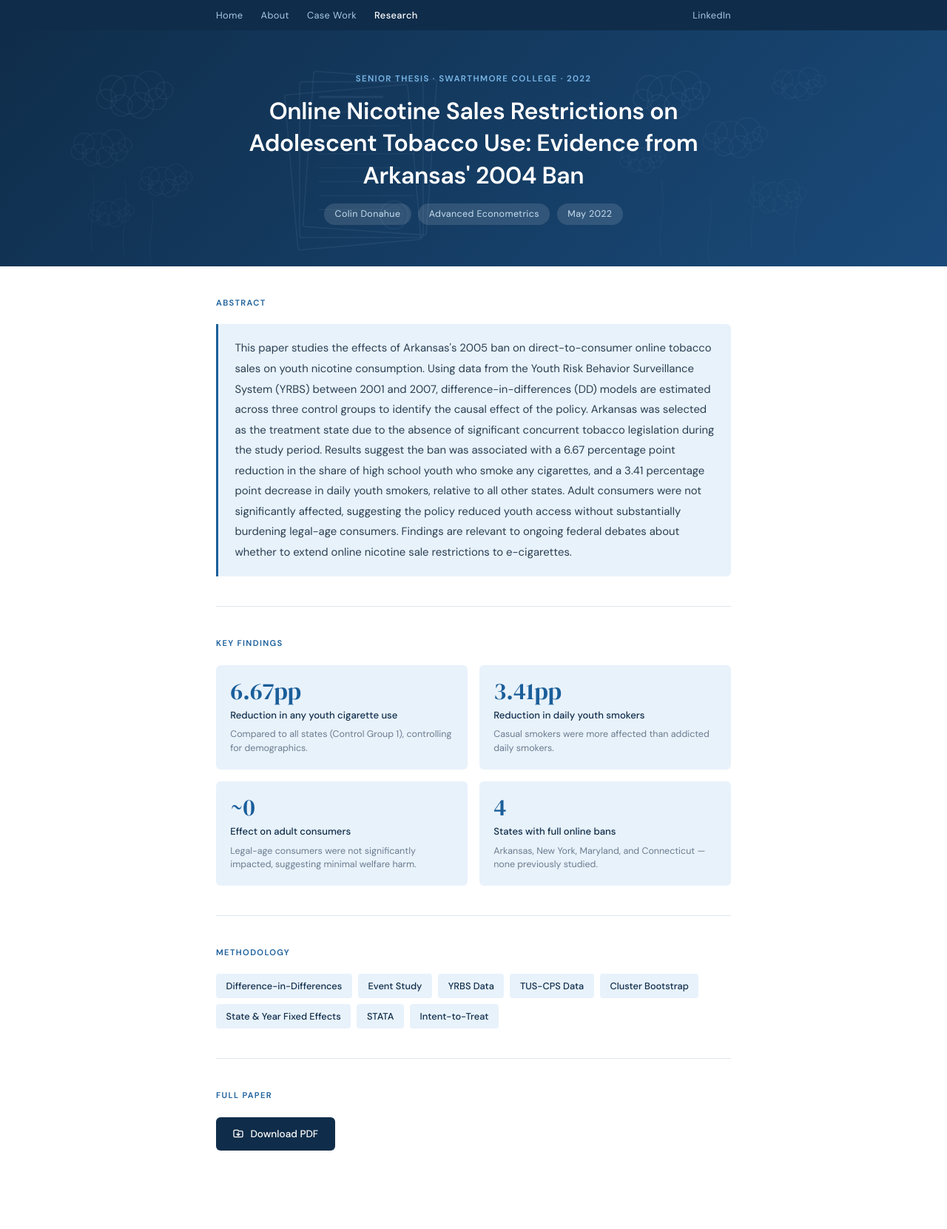
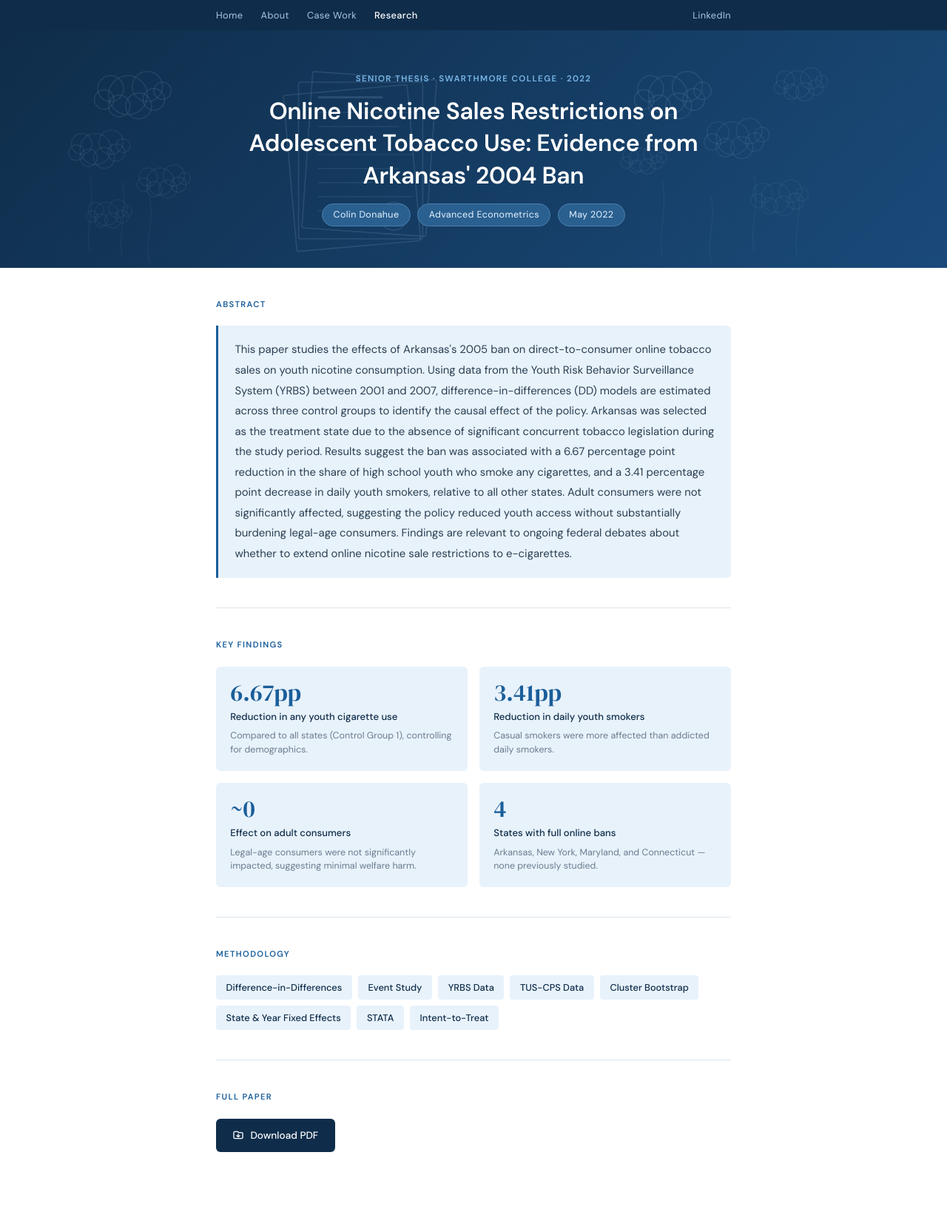
Before and after one commit to colindonahue123-ui/colindonahue123-ui.github.io, a Jekyll site: the page thesis.html, which Jekyll copies as it is, in a window 1280 px wide. Shown: the whole page at 74% size. Built offline with Jekyll 4.4.1, drawn with Linux system fonts in a browser that asks for light colours.

Commit message:
Update thesis.html

```diff
--- a/thesis.html
+++ b/thesis.html
@@ -28,7 +28,7 @@
     .hero-label { font-size: 0.72rem; font-weight: 600; letter-spacing: 0.12em; text-transform: uppercase; color: #7ab8e8; margin-bottom: 0.8rem; }
     .hero h1 { font-family: 'DM Sans', sans-serif; font-weight: 600; font-size: clamp(1.4rem, 3.5vw, 2rem); color: #ffffff; letter-spacing: -0.01em; line-height: 1.35; margin-bottom: 1rem; max-width: 640px; margin-left: auto; margin-right: auto; }
     .hero-meta { display: flex; justify-content: center; flex-wrap: wrap; gap: 0.6rem; font-size: 0.82rem; color: #b8d4ea; }
-    .hero-meta span { display: flex; align-items: center; gap: 0.3rem; background: rgba(255,255,255,0.12); padding: 0.25rem 0.9rem; border-radius: 20px; color: #c8dff0; font-size: 0.78rem; letter-spacing: 0.03em; }
+    .hero-meta span { display: flex; align-items: center; gap: 0.3rem; background: #2a6090; padding: 0.25rem 0.9rem; border-radius: 20px; color: #e8f4ff; font-size: 0.78rem; letter-spacing: 0.03em; border: 1px solid #4a80b0; }
     .container { max-width: 760px; margin: 0 auto; padding: 0 2rem 4rem; }
     .section { padding: 2.5rem 0; border-bottom: 1px solid var(--border); }
     .section:last-child { border-bottom: none; }
@@ -62,7 +62,7 @@
 </div>
 
 <div class="hero">
-  <svg viewBox="0 0 800 220" xmlns="http://www.w3.org/2000/svg" style="position:absolute;inset:0;width:100%;height:100%;opacity:0.22;" id="heroart"></svg>
+  <svg viewBox="0 0 800 220" xmlns="http://www.w3.org/2000/svg" style="position:absolute;inset:0;width:100%;height:100%;opacity:0.38;" id="heroart"></svg>
   <div class="hero-inner">
     <div class="hero-label">Senior Thesis · Swarthmore College · 2022</div>
     <h1>Online Nicotine Sales Restrictions on Adolescent Tobacco Use: Evidence from Arkansas' 2004 Ban</h1>
```
